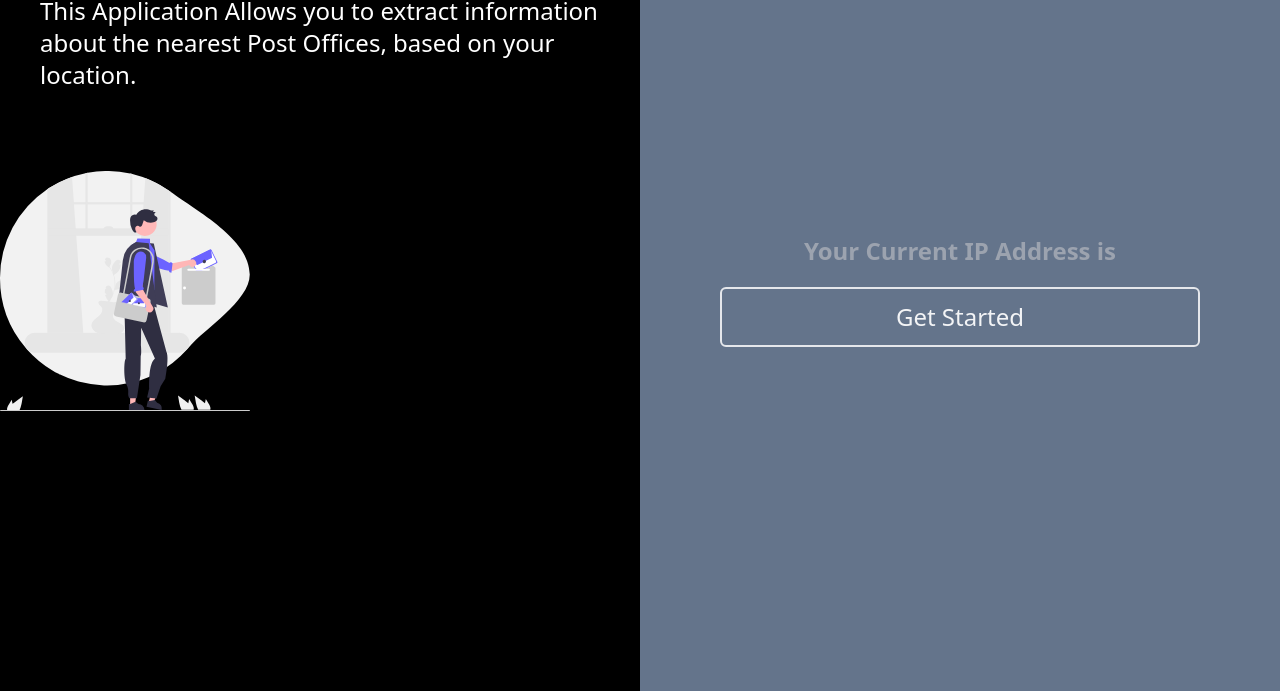
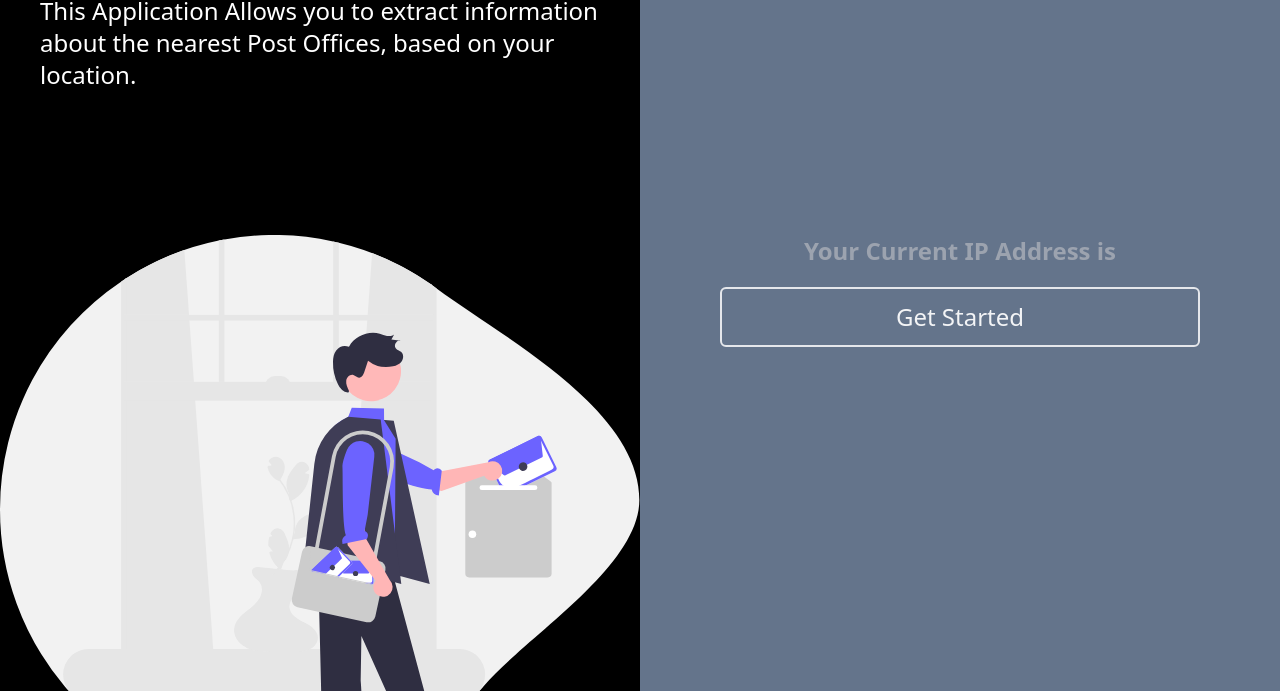
Before and after one commit to amir0707k/Post-Office-List-with-Tailwind, a plain HTML site: page index.html in a window 1280 px wide. Shown: the part 109-800 px from the top of the page. Drawn offline with nearby package versions, Linux system fonts and the light colour scheme; files that its build step writes are made by us from their sources; no server answers.

Commit message:
finalizing postman

```diff
--- a/index.html
+++ b/index.html
@@ -27,8 +27,8 @@
             Post Offices, based on your location.
           </p>
         </div>
-        <div class="image-container mt-20 h-[50vh]">
-          <img src="undraw_messenger_re_8bky.svg" class="image h-60"/>
+        <div class="image-container mt-36 ">
+          <img src="undraw_messenger_re_8bky.svg" class="image h-[80%]"/>
         </div>
       </div>
       <div class="bg-slate-500  w-6/12 flex flex-col justify-center items-center text-2xl font-extrabold">
```
